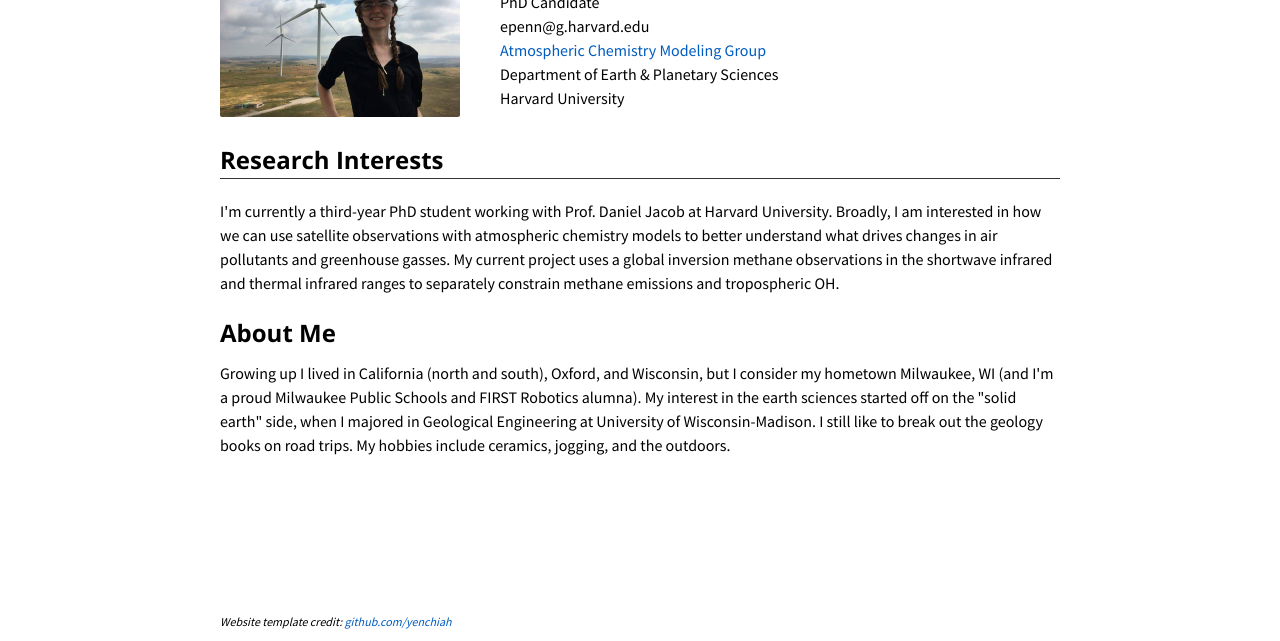
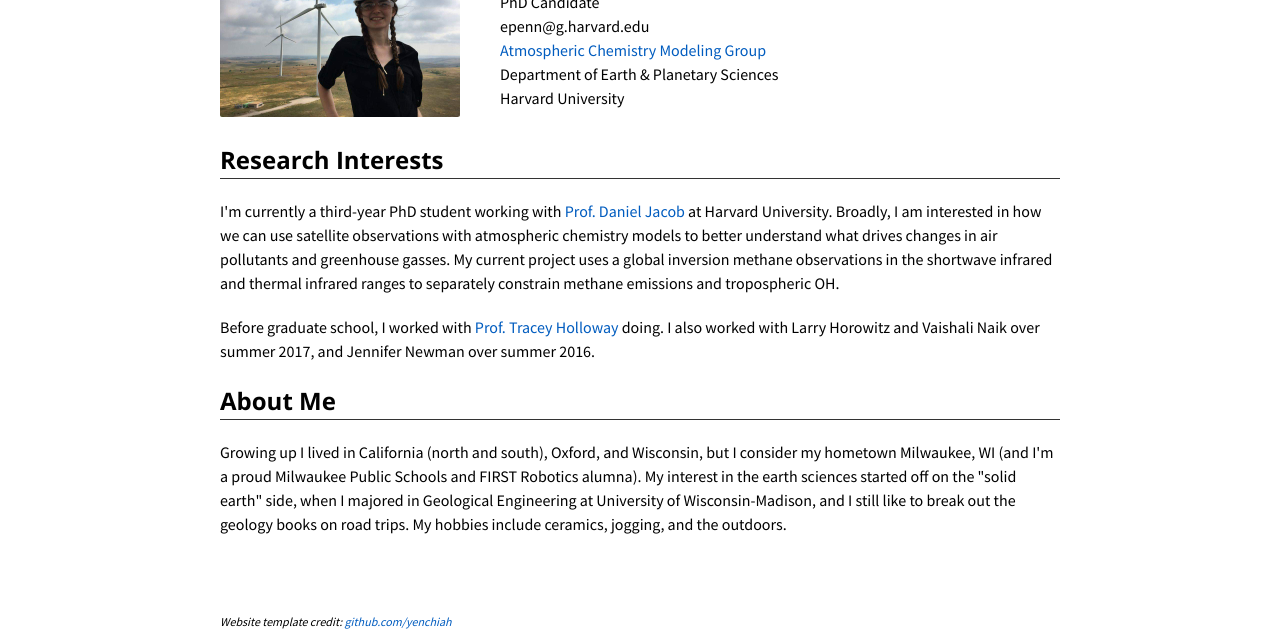
Before and after one commit to pennelise/pennelise.github.io, a plain HTML site: page home.html in a window 1280 px wide. Shown: the part 159-800 px from the top of the page. Drawn offline with nearby package versions, Linux system fonts and the light colour scheme.

Commit message:
draft of summer research?

```diff
--- a/home.html
+++ b/home.html
@@ -49,11 +49,14 @@
           <h2>Research Interests</h2>
           <hr>
           <p class="text">
-          I'm currently a third-year PhD student working with Prof. Daniel Jacob at Harvard University. Broadly, I am interested in how we can use satellite observations with atmospheric chemistry models to better understand what drives changes in air pollutants and greenhouse gasses. My current project uses a global inversion methane observations in the shortwave infrared and thermal infrared ranges to separately constrain methane emissions and tropospheric OH.
+          I'm currently a third-year PhD student working with <a href="http://acmg.seas.harvard.edu/people/faculty/djj/">Prof. Daniel Jacob</a> at Harvard University. Broadly, I am interested in how we can use satellite observations with atmospheric chemistry models to better understand what drives changes in air pollutants and greenhouse gasses. My current project uses a global inversion methane observations in the shortwave infrared and thermal infrared ranges to separately constrain methane emissions and tropospheric OH.
           </p>
+          <p class="text">
+          Before graduate school, I worked with <a href="">Prof. Tracey Holloway</a> doing. I also worked with Larry Horowitz and Vaishali Naik over summer 2017, and Jennifer Newman over summer 2016.
           <h2>About Me</h2>
+          <hr>
           <p class="text">
-          Growing up I lived in California (north and south), Oxford, and Wisconsin, but I consider my hometown Milwaukee, WI (and I'm a proud Milwaukee Public Schools and FIRST Robotics alumna). My interest in the earth sciences started off on the "solid earth" side, when I majored in Geological Engineering at University of Wisconsin-Madison. I still like to break out the geology books on road trips. My hobbies include ceramics, jogging, and the outdoors.
+          Growing up I lived in California (north and south), Oxford, and Wisconsin, but I consider my hometown Milwaukee, WI (and I'm a proud Milwaukee Public Schools and FIRST Robotics alumna). My interest in the earth sciences started off on the "solid earth" side, when I majored in Geological Engineering at University of Wisconsin-Madison, and I still like to break out the geology books on road trips. My hobbies include ceramics, jogging, and the outdoors.
           </p>
           </div>
         </div>
```
